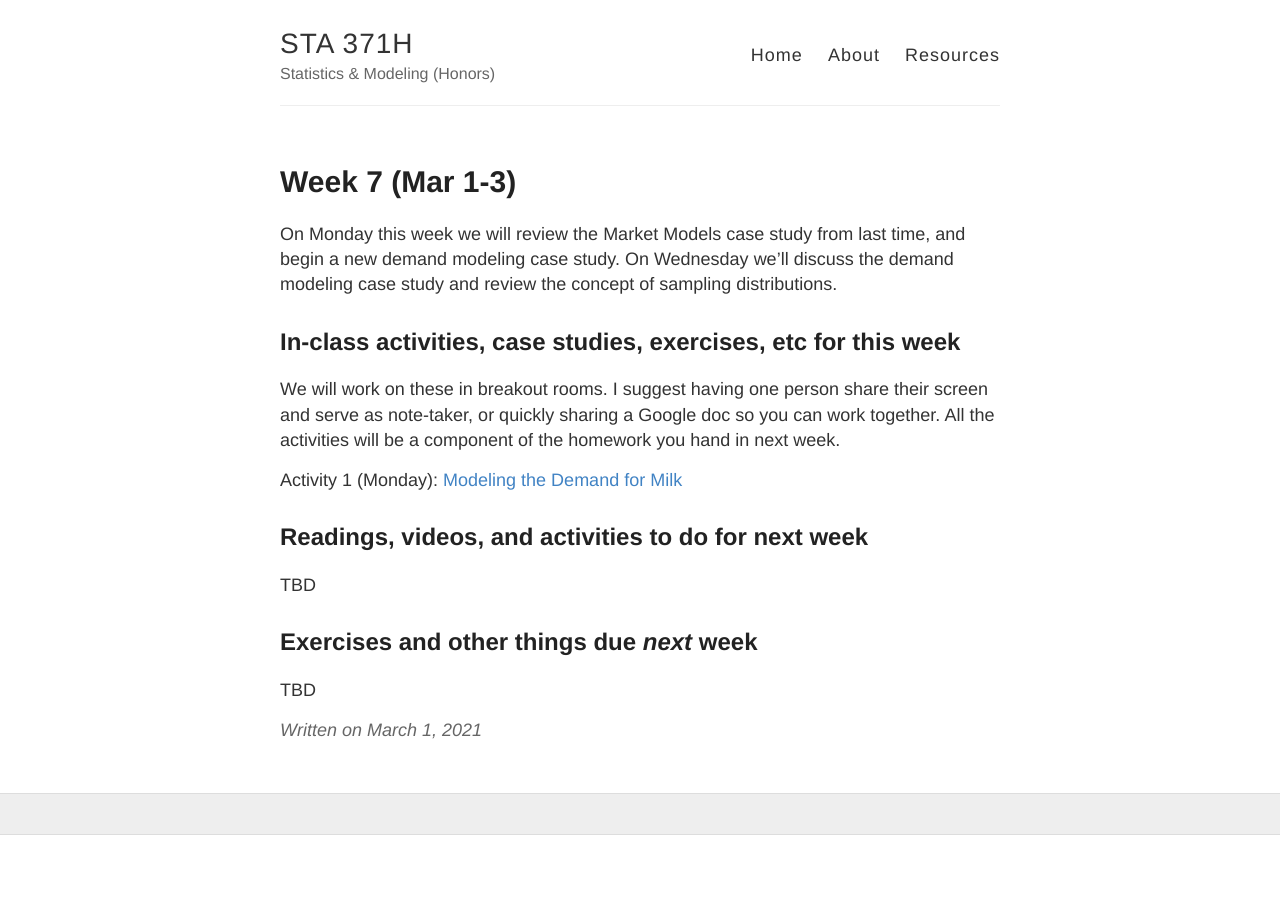
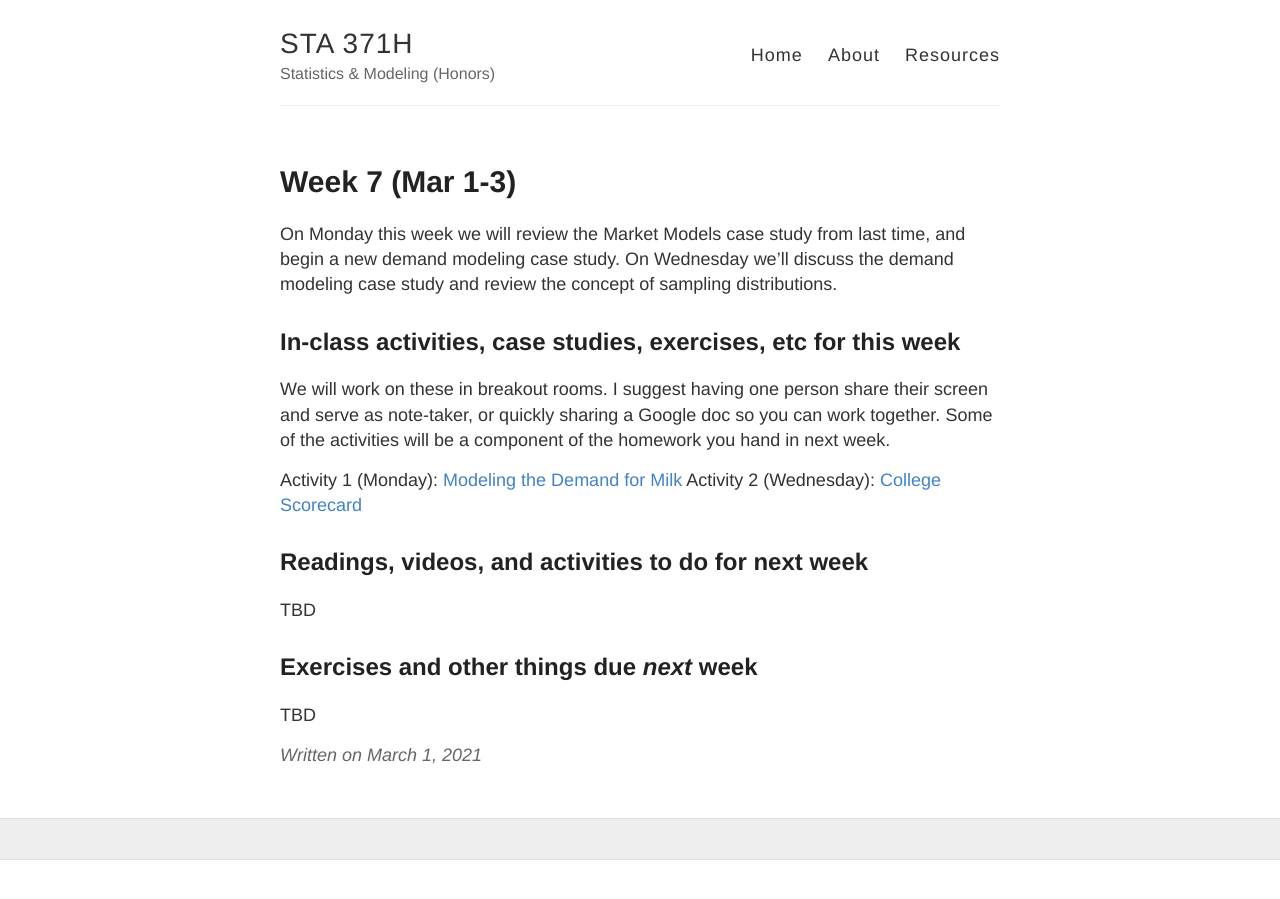
Before and after one commit to jaredsmurray/sta371h, a Jekyll site: the page built from docs/_posts/2021-03-01-Week-07.md, in a window 1280 px wide. Built offline with Jekyll 4.4.1, drawn with Linux system fonts in a browser that asks for light colours.

Commit message:
Update 2021-03-01-Week-07.md

```diff
--- a/docs/_posts/2021-03-01-Week-07.md
+++ b/docs/_posts/2021-03-01-Week-07.md
@@ -9,9 +9,10 @@ On Wednesday we'll discuss the demand modeling case study and review the concept
 ##  In-class activities, case studies, exercises, etc for this week
 
 We will work on these in breakout rooms. I suggest having one person share their screen and serve as note-taker,
-or quickly sharing a Google doc so you can work together. All the activities will be a component of the homework you hand in next week.
+or quickly sharing a Google doc so you can work together. Some of the activities will be a component of the homework you hand in next week.
 
 Activity 1 (Monday): [Modeling the Demand for Milk](../files/milk)
+Activity 2 (Wednesday): [College Scorecard](../files/scorecard)
 
 ## Readings, videos, and activities to do for next week
 
```
